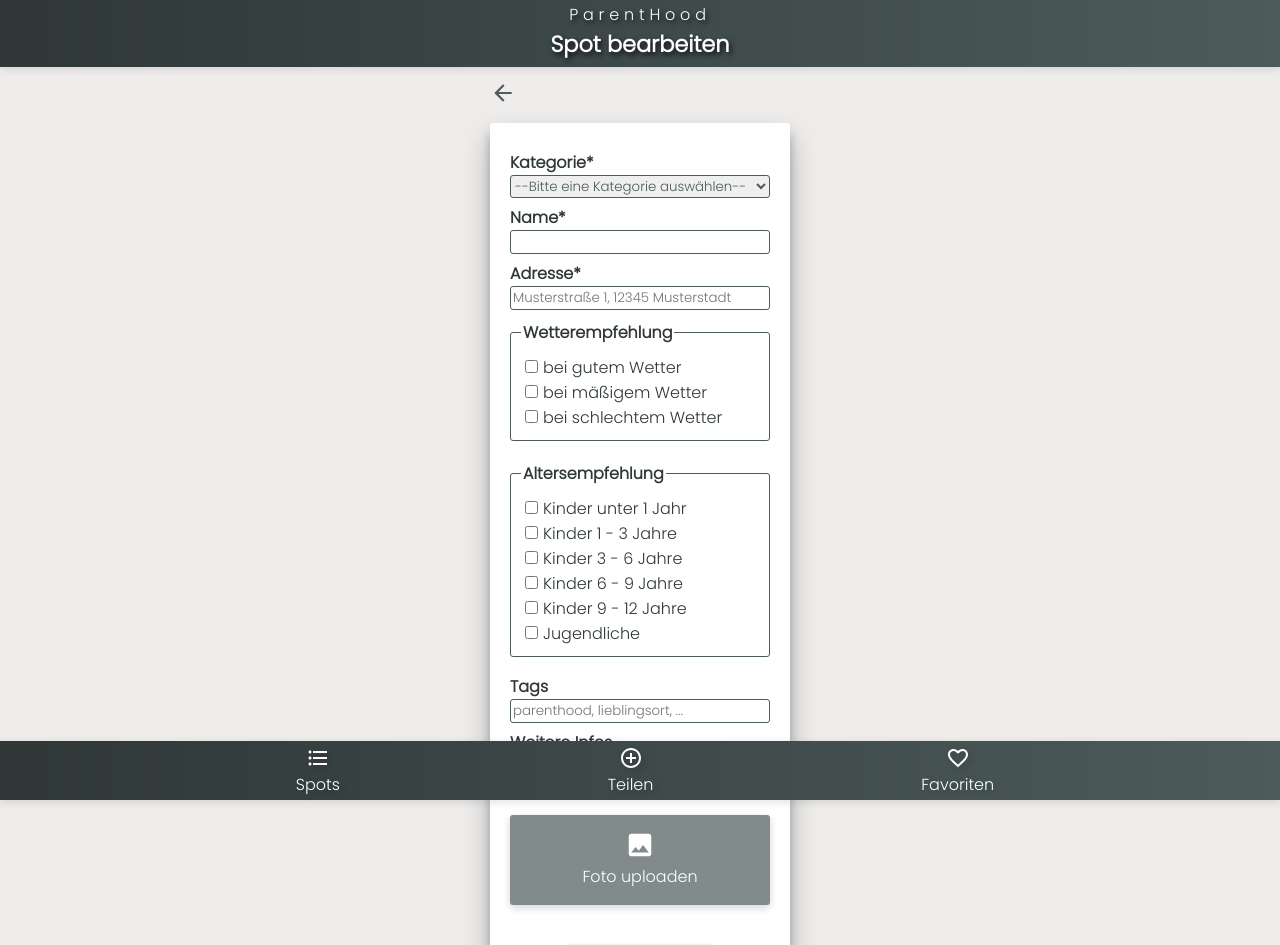
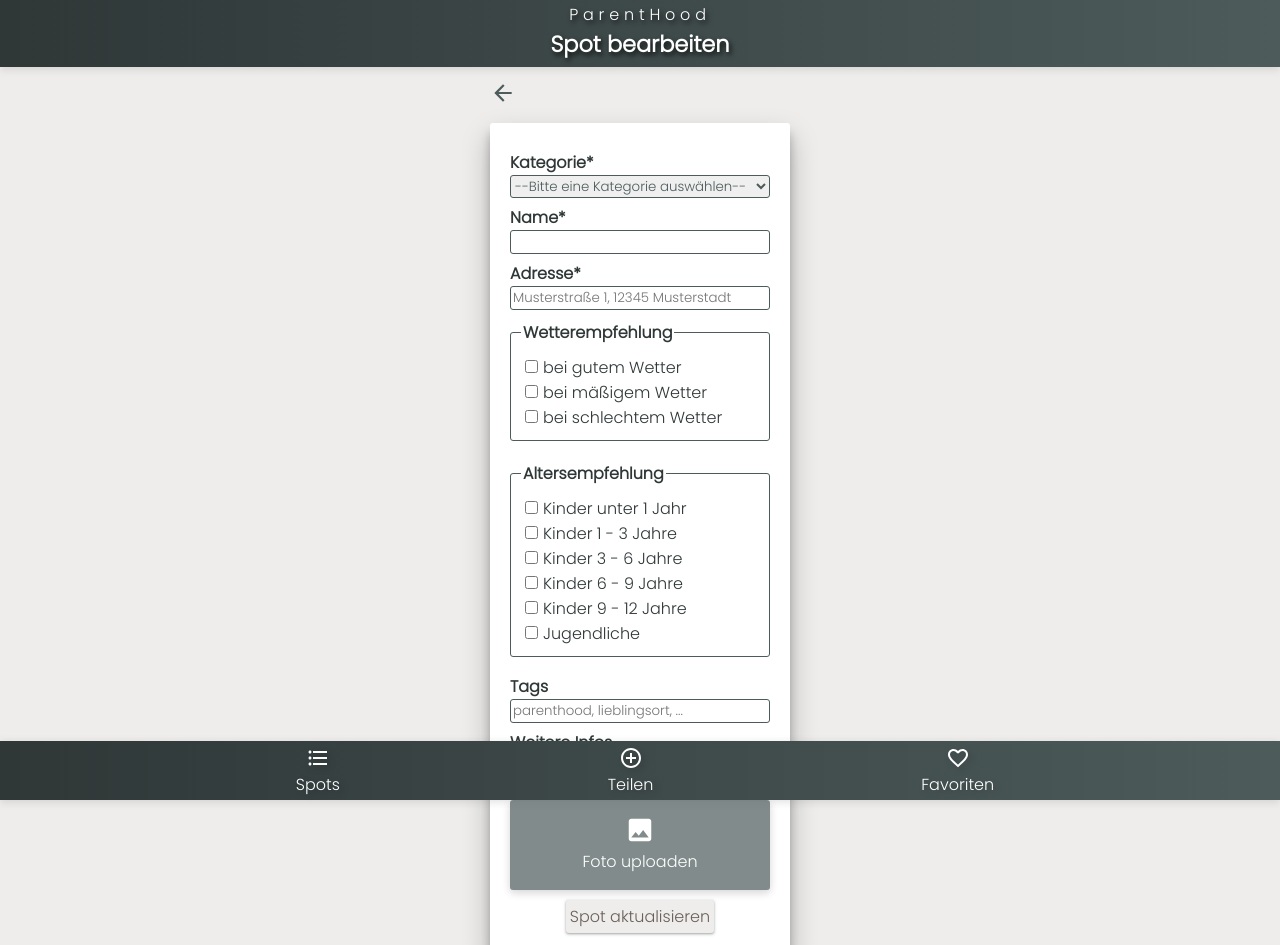
Before and after one commit to FelineHuhn/capstone-project-parenthood, a Next.js app: page /edit in a window 1280 px wide. Shown: the top 945 px of the page. Built offline with nearby package versions, Linux system fonts and the light colour scheme; what cloudinary-react would draw is missing.

Commit message:
fix styling of photo input and snackbar

```diff
--- a/components/Button.js
+++ b/components/Button.js
@@ -42,7 +42,7 @@
         font-weight: 400;
         padding: 3px;
         margin: auto;
-        margin-top: 40px;
+        margin-top: 10px;
         border-radius: var(--border-radius);
       `}
 
--- a/components/SnackBar.js
+++ b/components/SnackBar.js
@@ -8,7 +8,7 @@
     const timeoutID = setTimeout(() => {
       setShowSnack(false);
       onClose?.();
-    }, 2000);
+    }, 3000);
 
     return () => clearTimeout(timeoutID);
   }, []);
@@ -22,6 +22,4 @@
 
 const SnackText = styled.p`
   color: var(--third-color);
-  position: absolute;
-  top: 895px;
 `;
--- a/components/SpotForm.js
+++ b/components/SpotForm.js
@@ -396,7 +396,6 @@
   opacity: 0.7;
   border-radius: var(--border-radius);
   box-shadow: rgba(0, 0, 0, 0.24) 0px 3px 8px;
-  margin-top: 15px;
 `;
 
 const PhotoUploadSvg = styled.svg`
@@ -409,6 +408,5 @@
 
 const UploadStateText = styled.p`
   color: var(--secondary-color);
-  position: absolute;
-  top: 775px;
+  margin: 0;
 `;
```
